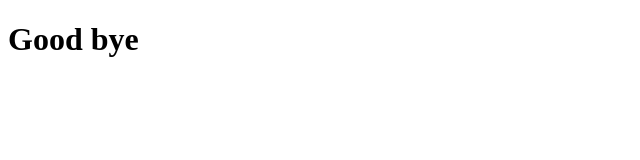
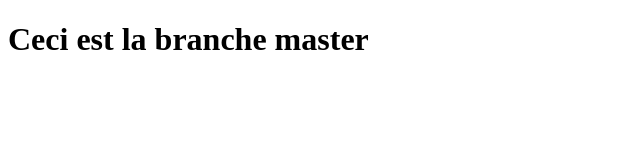
Before and after one commit to Sateshi/exo_final_git_johan, a plain HTML site: page index.html in a window 1280 px wide. Shown: the whole page, without its empty margins (0-640 px from the left). Drawn offline with Linux system fonts and the light colour scheme.

Commit message:
change;ent du contenu du h1 par ceci est la branch master

```diff
--- a/index.html
+++ b/index.html
@@ -7,6 +7,6 @@
     <title>Document</title>
 </head>
 <body>
-    <h1>Good bye</h1>
+    <h1>Ceci est la branche master</h1>
 </body>
 </html>
```
